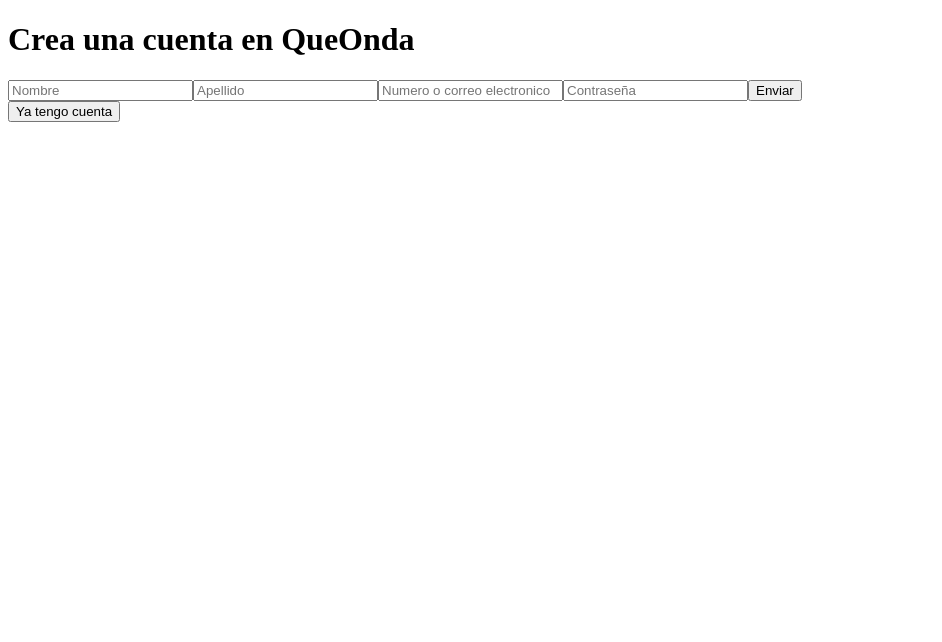
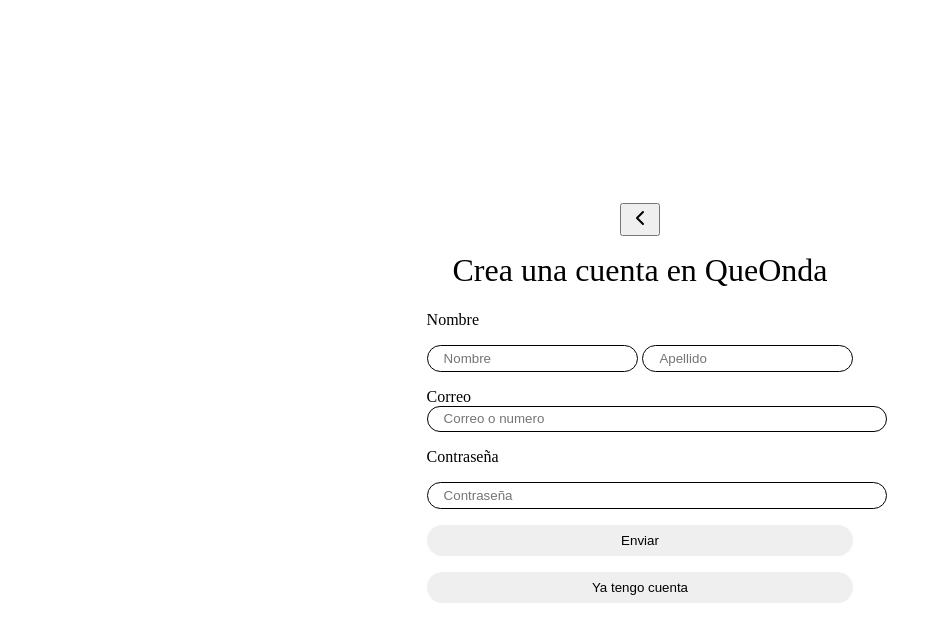
Before and after one commit to jonatannq/queonda, a React (Vite) app in the folder client/: page /sign in a window 1280 px wide. Shown: the top 642 px of the page, without its empty margins (0-942 px from the left). Built offline with nearby package versions, Linux system fonts and the light colour scheme; the HTML template or start-up script is replaced by a standard one.

Commit message:
Configuracion de react para rutas de auth y sign

```diff
--- /dev/null
+++ b/client/src/components/form/form.module.scss
@@ -0,0 +1,29 @@
+.form {
+    height: 50%;
+    display: flex;
+    flex-direction: column;
+    gap: 2rem;
+    width: 80%;
+}
+.label {
+    display: flex;
+}
+
+input{
+    width: 50%;
+    border-radius: 2rem;
+    border: 1px solid rgb(81, 81, 81);
+    padding: 1rem;
+    &:focus {
+        outline: none;
+    }
+}
+
+.btn {
+    background-color: rgb(255, 194, 194);
+    border: none;
+    border-radius: 2rem;
+    width: 50%;
+    padding: 0.5rem 0;
+    align-self: center;
+}
--- a/client/src/pages/auth/auth.jsx
+++ b/client/src/pages/auth/auth.jsx
@@ -1,35 +1,56 @@
 import { Link, useNavigate } from 'react-router-dom'
 import api from '../../services/api'
 import Form from '../../components/form/form'
+import { useState } from 'react'
+import styles from './auth.module.scss'
+
 
 function Auth(){
 
     const  navigate = useNavigate()
-
-    const handleSubmit = async (form) => {
+    const [err, setErr] = useState("")
+    const handleSubmit = async (e) => {
+        e.preventDefault()
+        if(!form.user || !form.pass){
+            return setErr("Todos los campos son necesarios")
+        }
         try {
             const response = await api.post("/login", form)
             console.log(response.data.user)//set user
             navigate("/")
         } catch (e) {
-            console.log(e.response.data.err)
+            return setErr(e.response.data.err)
         }
     }
 
-    const inputs = [
-        { name: "user", type: "text", place: "Usuario" },
-        { name: "pass", type: "password", place: "Contraseña" }
-    ]
+    const[form, setForm] = useState({ })
+
+    const handleChange = (e) => {
+        setForm({
+             ...form, [e.target.name]: e.target.value
+        })
+    }
+
 
     return(
-        <main>
-            <h1>Inicias Sesion</h1>
-            <Form
-                inputs={inputs}
-                textbtn={"Iniciar Sesion"}
-                onSubmit={handleSubmit}
-            />
-            <Link to="/sign">No tienes cuenta?</Link>
+        <main className={styles.container}>
+            <form className={styles.form} onSubmit={handleSubmit}>
+                <fieldset className={styles.fieldset}>
+                    <legend className={styles.legend}>Inicia Sesión en QueOnda</legend>
+
+                    {err &&
+                        <p className={styles.err}>{err}</p>
+                    }
+
+                    <label htmlFor="user">Usuario</label>
+                    <input id='user' name='user' type="text" placeholder='Usuario' onChange={handleChange}/>
+                    <label htmlFor="pass">Contraseña</label>
+                    <input id='pass' name='pass' type="password" placeholder='Cotraseña' onChange={handleChange}/>
+                    <button className={styles.btn}>Iniciar Sesión</button>
+                    <Link to="/sign">No tienes cuenta?</Link>
+                </fieldset>
+            </form>
+
         </main>
     )
 }
--- /dev/null
+++ b/client/src/pages/auth/auth.module.scss
@@ -0,0 +1,62 @@
+.container {
+    width: min(80rem, 70%);
+    height: 100vh;
+    display: flex;
+    flex-direction: column;
+    align-items: center;
+    justify-content: center;
+    margin: 0 auto;
+}
+
+.form {
+    width: 50%;
+    height: 50%;
+}
+
+.fieldset {
+    border: none;
+    display: flex;
+    flex-direction: column;
+    gap: 1rem;
+
+    input {
+        width: 100%;
+        border-radius: 6px;
+        padding: 0.5rem 1rem;
+        border: 1px solid black;
+        &:focus {
+            outline: none;
+        }
+    }
+}
+
+.flex {
+    display: flex;
+    gap: 2rem;
+}
+
+
+.legend {
+    padding: 1rem;
+    font-size: 2rem;
+    text-align: center;
+}
+
+
+.btn {
+    padding: 0.5rem 0;
+    border-radius: 2rem;
+    border: none;
+
+    &:hover {
+        cursor: pointer;
+        background-color: grey;
+    }
+}
+
+.err {
+    color: red;
+    text-align: center;
+    text-transform: uppercase;
+    font-size: 1rem;
+}
--- a/client/src/pages/sign/sign.jsx
+++ b/client/src/pages/sign/sign.jsx
@@ -1,48 +1,76 @@
 import { useNavigate } from 'react-router-dom'
 import api from '../../services/api'
-import Form from '../../components/form/form'
+import { useState } from 'react'
+import styles from './sign.module.scss'
+import {BackpackIcon, ChevronDown, ChevronLeft} from 'lucide-react'
 
 
 function Sign(){
 
     const navigate = useNavigate()
+    const[form, setForm] = useState({ })
+    const [err, setErr] = useState("")
+    const handleChange = (e) => {
+        setForm({
+            ...form, [e.target.name]: e.target.value
+        })
+    }
 
-    const inputs = [
-        { name: "name", type: "text", place: "Nombre" },
-        { name: "last", type: "text", place: "Apellido" },
-        { name: "contact", type: "text", place: "Numero o correo electronico", },
-        { name: "pass", type: "password", place: "Contraseña" }
-    ]
-
-    const handleSubmit = async (form) => {
-
+    const handleSubmit = async (e) => {
+        e.preventDefault()
         if(!form.name || !form.last || !form.contact || !form.pass){
-            return console.log("Todos los campos son requeridos")
+            return setErr("Todos los campos son requeridos")
         }
 
         try {
             const response = await api.post("/", form)
             console.log(response.data.mensaje)
-            //navigate("/login")
+            navigate("/auth")
         } catch (e) {
             if(e.response){
-                return console.log(e.response.data.err)
+                return setErr(e.response.data.err)
             }else if(e.request){
-                return console.log("Hubo un error en el servidor, intenta mas tarde")
+                return setErr("Hubo un error en el servidor, intenta mas tarde")
             }
         }
     }
 
 
     return(
-        <main>
-            <h1>Crea una cuenta en QueOnda</h1>
-            <Form
-                inputs={inputs}
-                textbtn={"Enviar"}
-                onSubmit={handleSubmit}
-            />
-            <button onClick={() => navigate("/auth")}>Ya tengo cuenta</button>
+        <main className={styles.container}>
+            <button onClick={() => navigate("/auth")}>
+                <ChevronLeft />
+            </button>
+            <form  className={styles.form} onSubmit={handleSubmit} method='POST'>
+                <fieldset className={styles.fieldset}>
+                    <legend className={styles.legend}>Crea una cuenta en QueOnda</legend>
+                    {err &&
+                        <p className={styles.err}>{err}</p>
+                    }
+                    <label htmlFor="name">Nombre</label>
+                    <div className={styles.flex}>
+                        <input id='name' name='name' type="text" placeholder='Nombre' onChange={handleChange}/>
+                        <input id='last' name='last' type="text" placeholder='Apellido' onChange={handleChange}/>
+                    </div>
+
+                    <div>
+                        <label htmlFor="mail">Correo</label>
+                        <input id='mail' name='contact' type="text" placeholder='Correo o numero' onChange={handleChange}/>
+                    </div>
+
+                    <label htmlFor="pass">Contraseña</label>
+                    <input id='pass' name='pass' type="password" placeholder='Contraseña'
+                        onChange={handleChange}
+                        minLength={8} required
+                    />
+
+                    <button className={styles.btn} type='submit'>Enviar</button>
+                    <button className={styles.btn} type='button' onClick={() => navigate("/auth")}>Ya tengo cuenta</button>
+                </fieldset>
+
+            </form>
+
+
         </main>
     )
 }
--- /dev/null
+++ b/client/src/pages/sign/sign.module.scss
@@ -0,0 +1,57 @@
+.container {
+    width: min(50rem, 70%);
+    height: 100vh;
+    display: flex;
+    flex-direction: column;
+    align-items: center;
+    justify-content: center;
+    margin: 0 auto;
+}
+
+.fieldset {
+    border: none;
+    display: flex;
+    flex-direction: column;
+    gap: 1rem;
+
+    input {
+        width: 100%;
+        border-radius: 2rem;
+        padding: 0.3rem 1rem;
+        border: 1px solid black;
+        &:focus {
+            outline: none;
+        }
+    }
+}
+
+.flex {
+    display: flex;
+    gap: 0.3rem;
+}
+
+
+.legend {
+    padding: 1rem;
+    font-size: 2rem;
+    text-align: center;
+}
+
+
+.btn {
+    padding: 0.5rem 0;
+    border-radius: 2rem;
+    border: none;
+
+    &:hover {
+        cursor: pointer;
+        background-color: grey;
+    }
+}
+
+.err {
+    color: red;
+    text-align: center;
+    text-transform: uppercase;
+    font-size: 1rem;
+}
```
Also changed, not shown: client/vercel.json (added).
